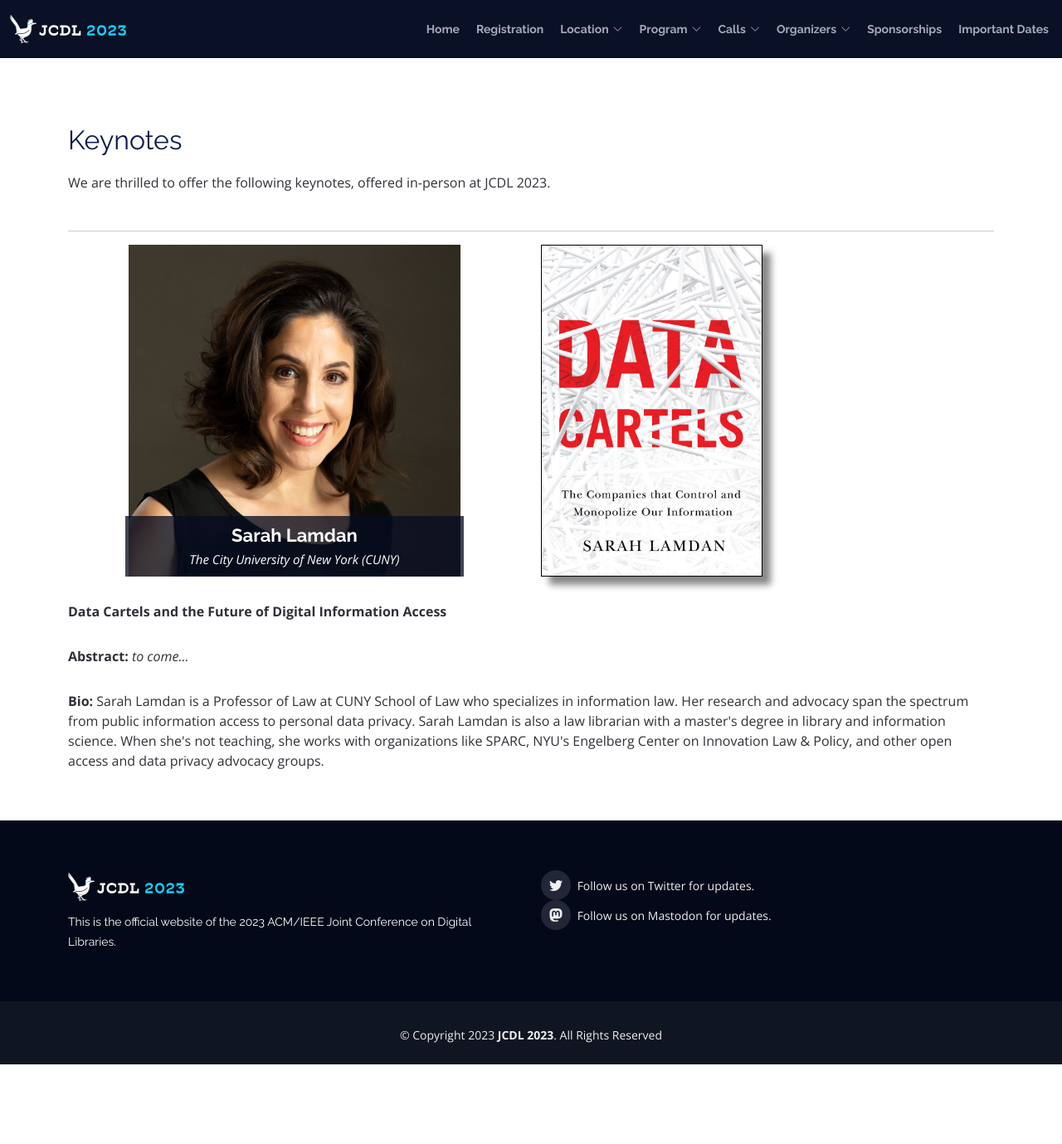
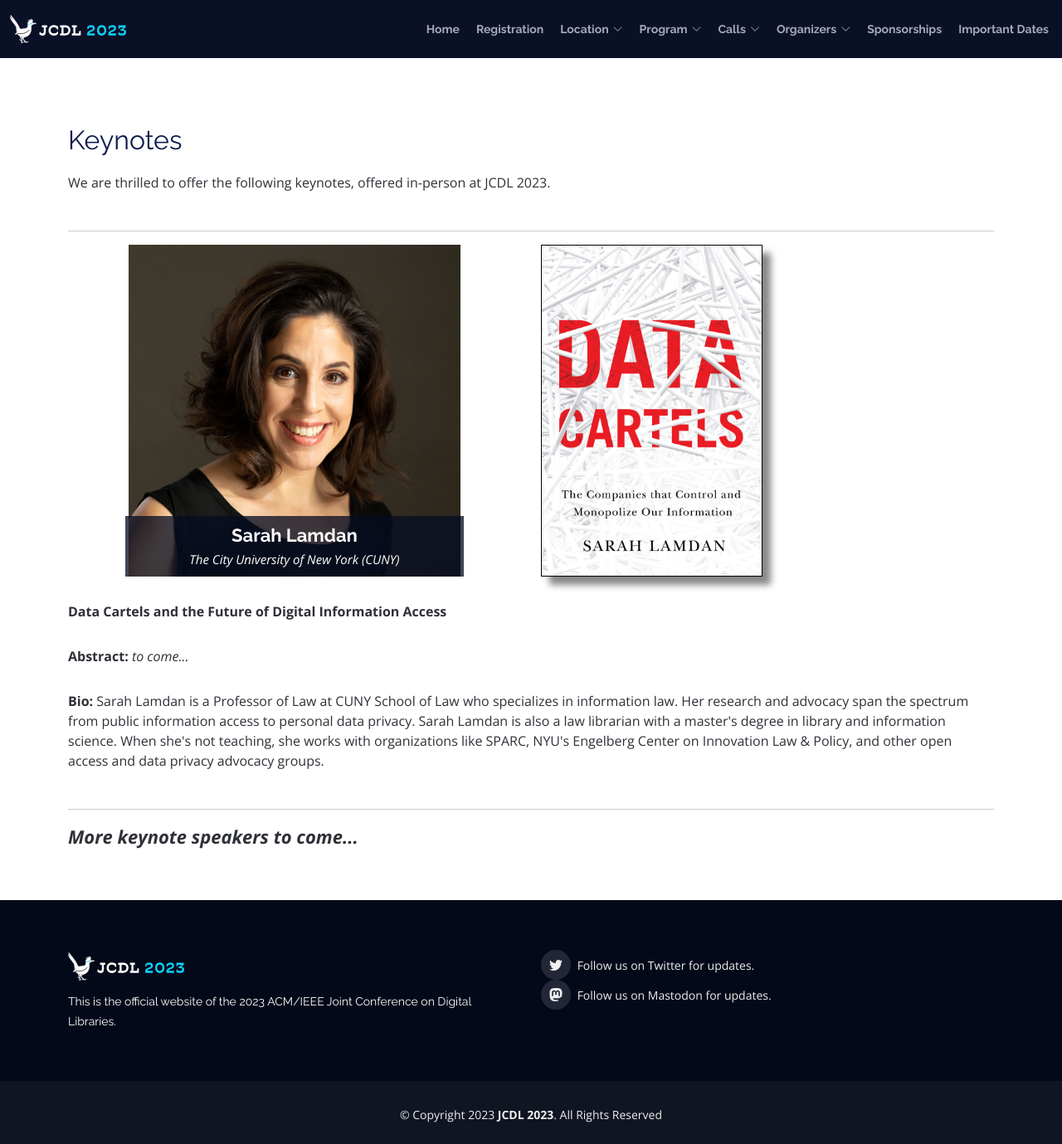
Before and after one commit to shawnmjones/JCDL2023-website-source, a Jekyll site: the page built from keynotes.html, in a window 1280 px wide and 1379 px high. Shown: the whole window at 83% size. Built offline with Jekyll 4.4.1, drawn with Linux system fonts in a browser that asks for light colours.

Commit message:
Update keynotes.html

```diff
--- a/keynotes.html
+++ b/keynotes.html
@@ -83,6 +83,18 @@
 
             </div>
 
+            <hr>
+
+            <div class="row">
+
+                <div class="col-lg-6 col-md-6">
+
+                  <p style="font-size: 22px; font-weight: 550; font-style: italic;">More keynote speakers to come...</p>
+
+                </div>
+
+            </div>
+
         </div>
 
     </section>
```
